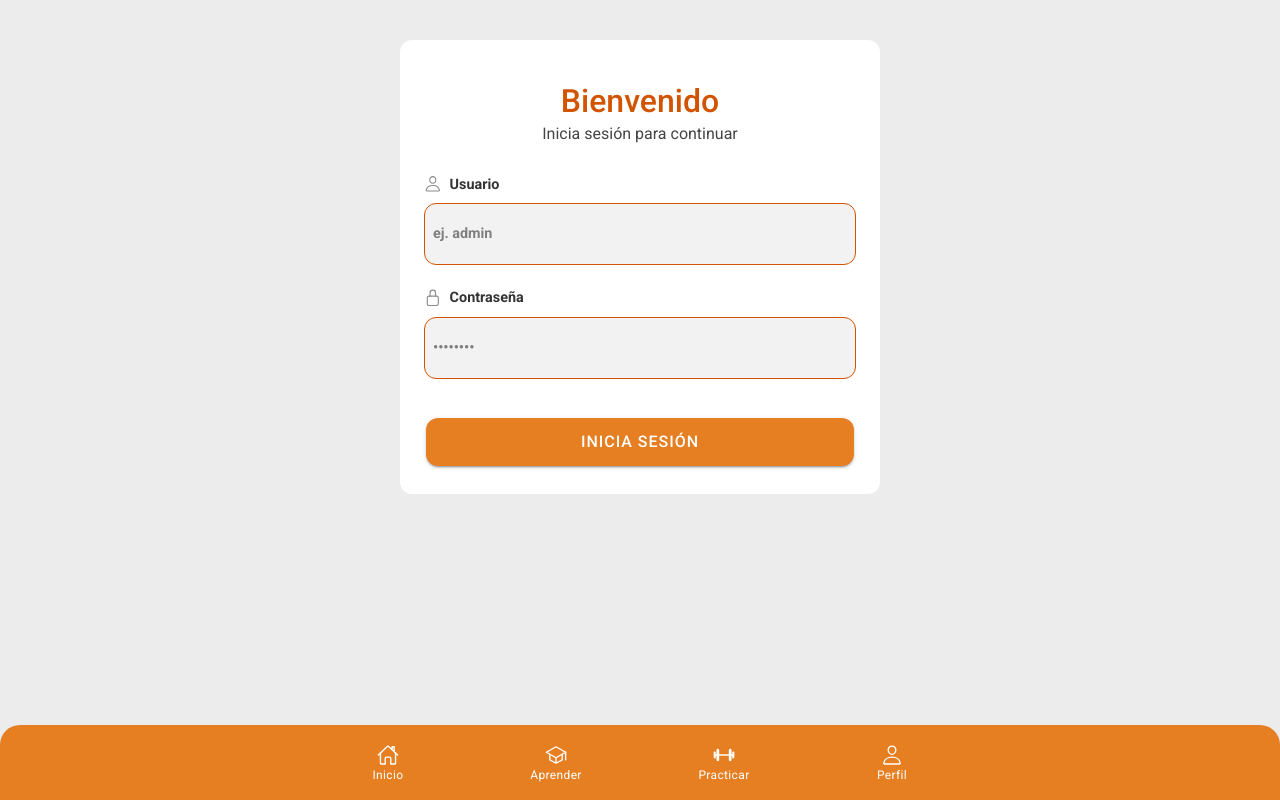
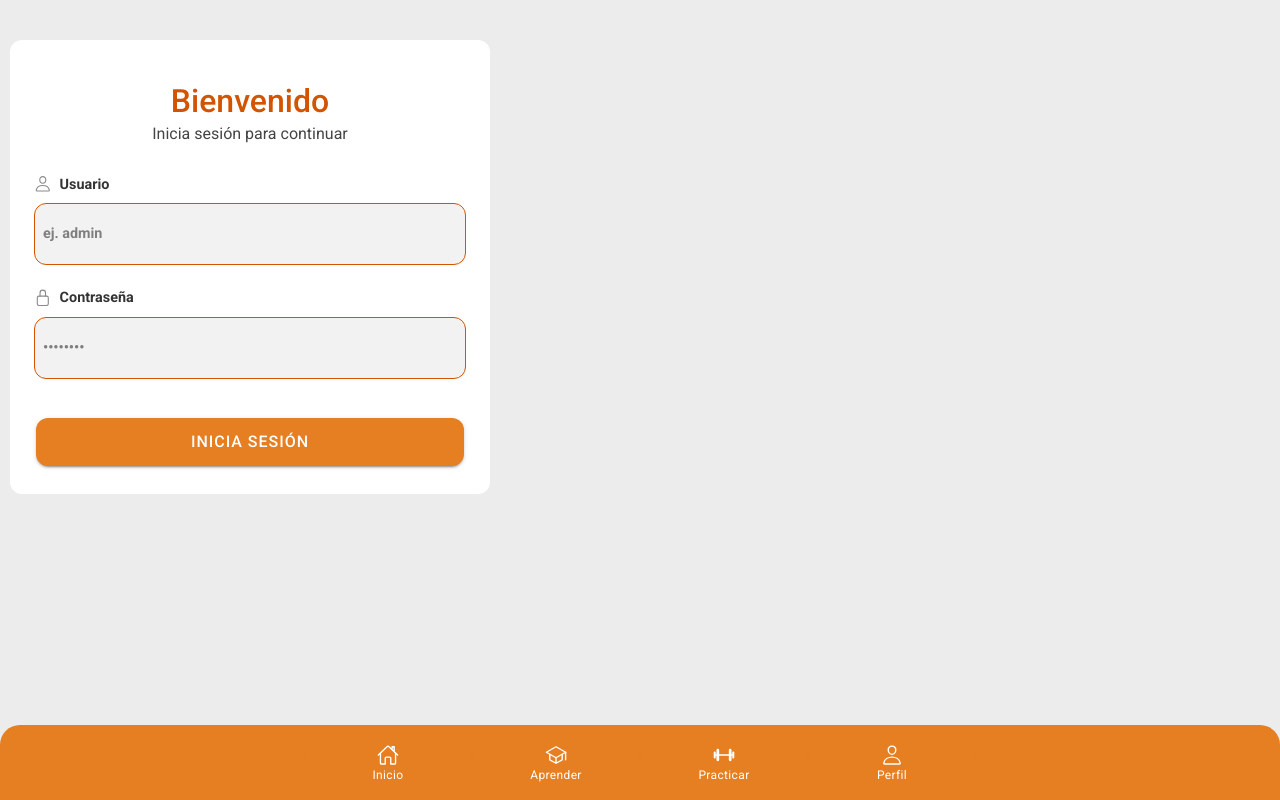
Before and after one commit to yury199/App-AMY-Lingual, a React (Vite) app: page /login in a window 1280 px wide. Built offline with nearby package versions, Linux system fonts and the light colour scheme.

Commit message:
Update Login.css

```diff
--- a/src/pages/Login.css
+++ b/src/pages/Login.css
@@ -12,7 +12,7 @@
     width: 100%;
     max-width: 480px;
     padding: 24px;
-    margin: 40px auto;
+    margin: 40px 10px auto;
     text-align: center;
     display: flex;
     flex-direction: column;
```
